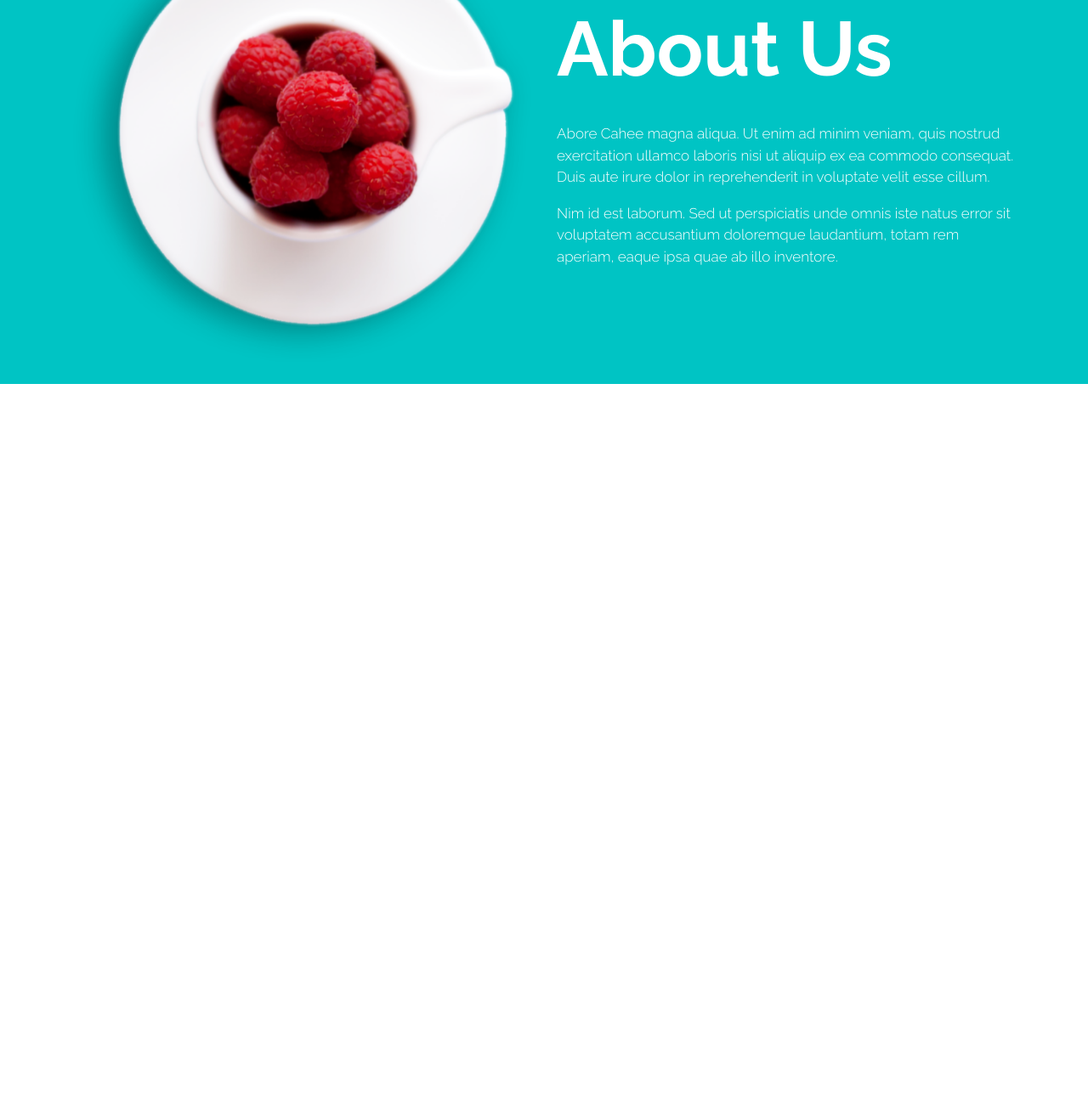
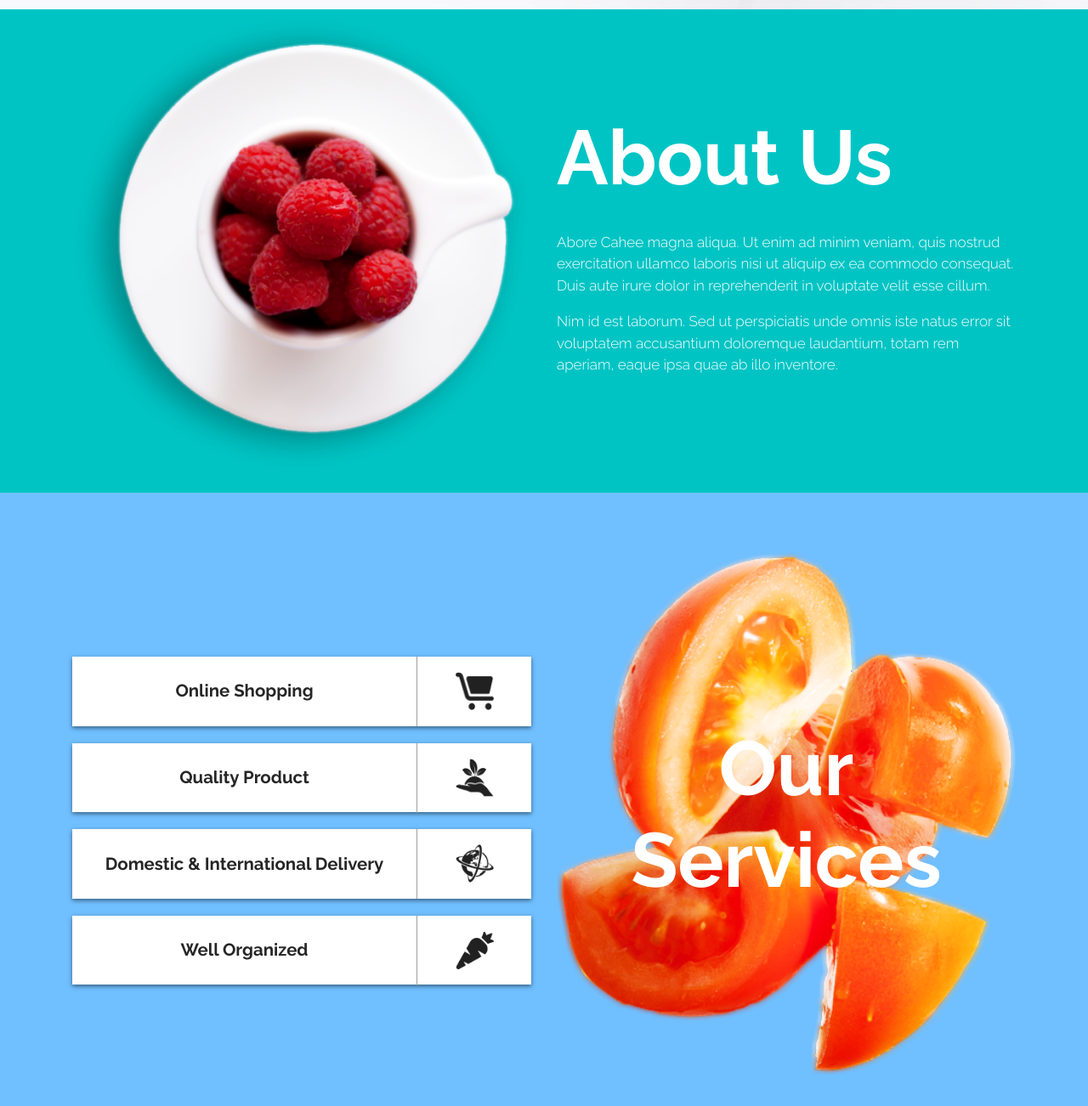
Before and after one commit to ivanabojovic/Cahee, a plain HTML site: page index.html in a window 1280 px wide. Shown: the part 976-2278 px from the top of the page at 85% size. Before the commit the page ends 1428 px from the top, so only its background shows below. Drawn offline with Linux system fonts and the light colour scheme.

Commit message:
Section services finished

```diff
--- a/index.html
+++ b/index.html
@@ -89,6 +89,8 @@ and open the template in the editor.
                                 <h2 class="hero-item-title display-4 mb-4">Fresh Life</h2>
                                 <p class="hero-item-content mb-4 font-weight-light">
                                     Sed do eiusmod tempor incididunt ut labore et dolore magna aliqua. Ut enim ad minim
+                                    veniam, quis nostrud exercitation ullamco.Sed do eiusmod tempor incididunt ut labore et dolore magna aliqua. Ut enim ad minim
+                                    veniam, quis nostrud exercitation ullamco.Sed do eiusmod tempor incididunt ut labore et dolore magna aliqua. Ut enim ad minim
                                     veniam, quis nostrud exercitation ullamco.
                                 </p>
                                 <button type="button" class="btn btn-danger text-uppercase text-white">Get free now</button>
@@ -126,6 +128,54 @@ and open the template in the editor.
                 </div>
             </section>
             <!--About end-->
+            <!--Services start-->
+            <section id="services" class="services py-5 text-capitalize text-center " style="background-color: #70BFFF">
+                <div class="container">
+                    <div class="row justify-content-md-between align-items-center">
+                        <div class="col-12 col-md-6 mb-5 mb-md-0 animation" data-animation="slideRight">
+                            <div class="services-items d-flex align-items-center text-center justify-content-center">
+                                <p class="services-items-title w-75">
+                                    Online shopping
+                                </p>
+                                <figure class="w-25 d-flex align-items-center buzz">
+                                    <img src="img/cart.png" alt="Cart" />
+                                </figure>
+                            </div>
+                            <div class="services-items d-flex align-items-center text-center justify-content-center">
+                                <p class="services-items-title w-75">
+                                    Quality product
+                                </p>
+                                <figure class="w-25 d-flex align-items-center buzz">
+                                    <img src="img/product.png" alt="Product" />
+                                </figure>
+                            </div>
+                            <div class="services-items d-flex align-items-center text-center justify-content-center">
+                                <p class="services-items-title w-75">
+                                    Domestic & international delivery
+                                </p>
+                                <figure class="w-25 d-flex align-items-center buzz">
+                                    <img src="img/earth.png" alt="Earth" />
+                                </figure>
+                            </div>
+                            <div class="services-items d-flex align-items-center text-center justify-content-center">
+                                <p class="services-items-title w-75">
+                                    Well organized
+                                </p>
+                                <figure class="w-25 d-flex align-items-center buzz">
+                                    <img src="img/carret.png" alt="Carret" />
+                                </figure>
+                            </div>
+                        </div>
+                        <div class="col-12 col-md-6">
+                            <figure class="position-relative">
+                                <img src="img/tomato.png" alt="Tomato" class="w-100 d-block" />
+                                <h1 class="services-item-title text-white">Our services</h1>
+                            </figure>
+                        </div>
+                    </div>
+                </div>
+            </section>
+            <!--Services end-->
         </main>
         <!--Main end-->
 
--- /dev/null
+++ b/scss/partials/_services.scss
@@ -0,0 +1,57 @@
+
+.services {
+    .services-items {
+        background:$white;
+        box-shadow: 0 2px 5px rgba(0,0,0,0.5);
+        margin-bottom:20px;
+        &:last-of-type {
+            margin-bottom:0px;
+        }
+        .services-items-title {
+            font-size: 1.2rem;
+            font-weight: 700;
+            margin-bottom: 0;
+            &:hover {
+                color:$orange;
+                cursor:pointer;
+            }
+        }
+        figure {
+            margin-bottom:0;
+            border-left: 1px solid $gray;
+            height: 4.8rem;
+            img {
+                width: 45px;
+                height: 45px;
+                display: block;
+                max-width: 100%;
+                margin:0 auto;
+
+            }
+
+        }
+    }
+    .services-item-title {
+        position: absolute;
+        top: 50%;
+        transform: translateY(-50%);
+        left: 0;
+        right: 0;
+        margin: 0 auto;
+        &:hover {
+            color:$orange !important;
+            cursor:pointer;
+        }
+    }
+}
+
+@media(min-width:768px) {
+    .services {
+        padding: 50px 0 70px !important;
+    }
+}
+@media(min-width:768px) {
+    .services {
+        padding: 70px 0 100px !important;
+    }
+}
--- a/scss/partials/_variables.scss
+++ b/scss/partials/_variables.scss
@@ -3,5 +3,6 @@ $black: #262626;
 $white: #fff;
 $bg-white: #FBFBF7;
 $orange: #FF6033;
+$gray: #9D9D9D;
 
 $font-pacifico: 'Pacifico', cursive;
--- a/scss/theme.scss
+++ b/scss/theme.scss
@@ -4,3 +4,4 @@
 @import "partials/_header.scss";
 @import "partials/_hero.scss";
 @import "partials/_about.scss";
+@import "partials/_services.scss";
```
Also changed, not shown: android-icon-48x48.png, apple-icon-57x57.png, css/theme.css, favicon.ico, 1 other file.
